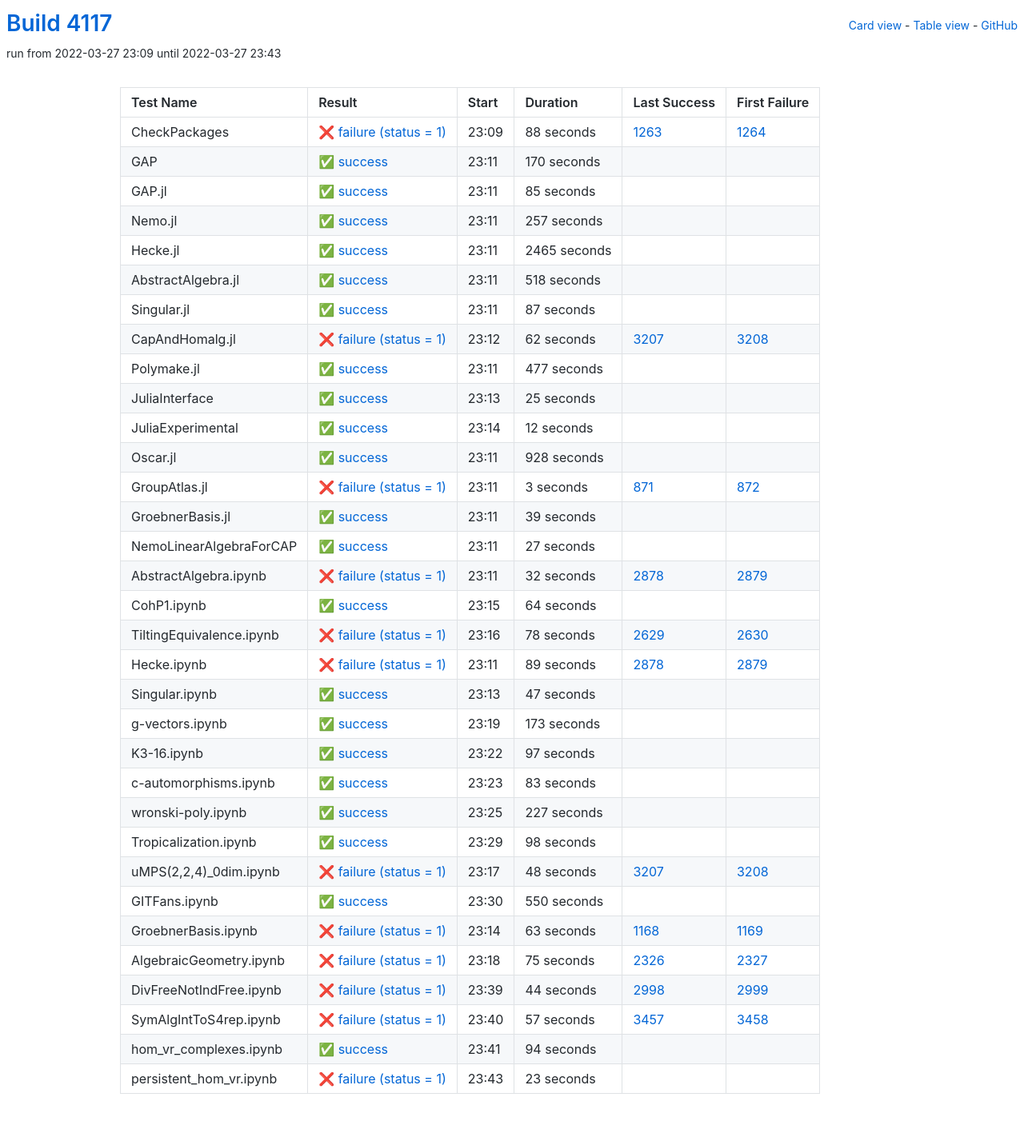
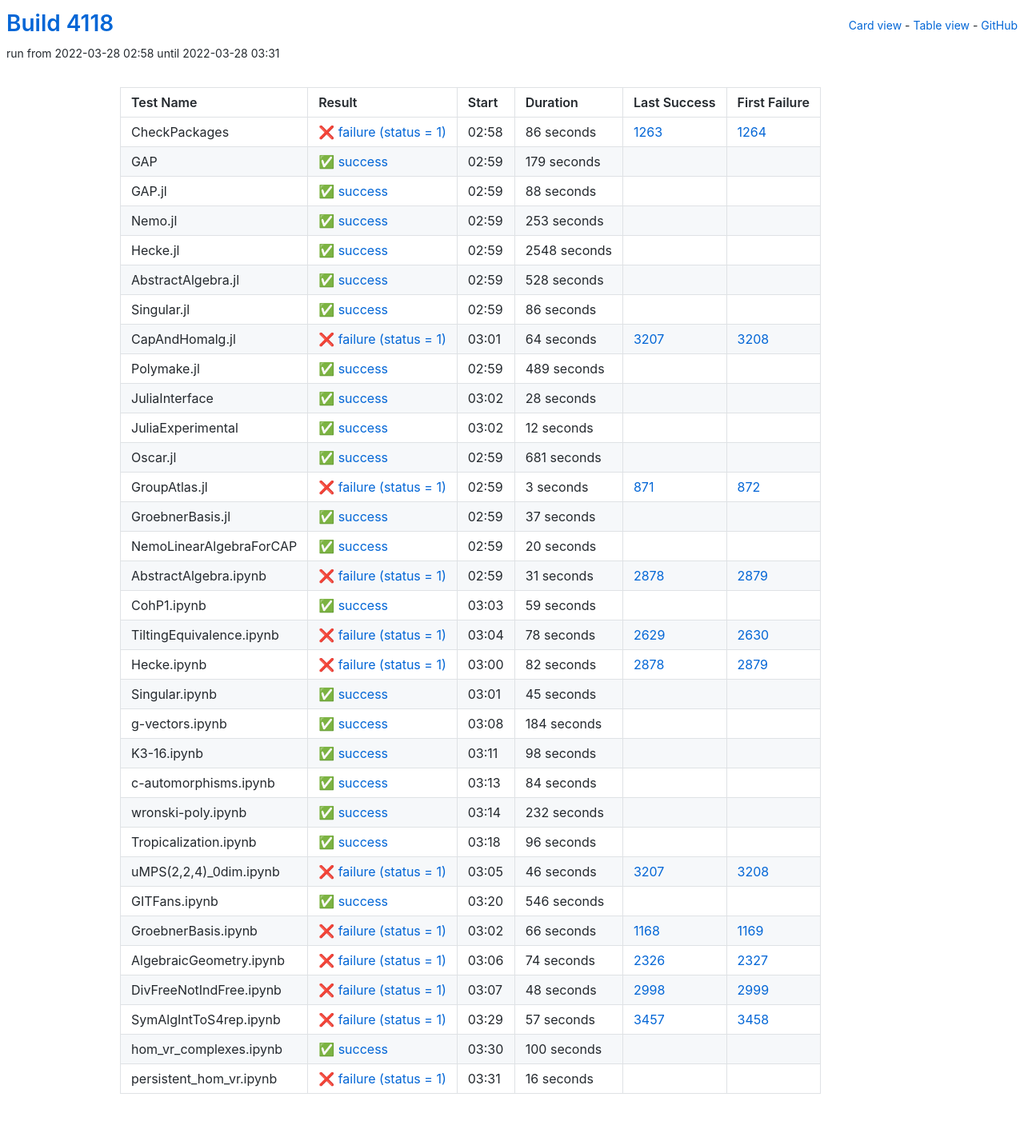
Before and after one commit to oscar-system/oscar-ci-status-stable, a Jekyll site: the page built from table.html, in a window 1280 px wide. Shown: the whole page at 80% size. Built offline with Jekyll 4.4.1, drawn with Linux system fonts in a browser that asks for light colours.

Commit message:
Build #4118

```diff
--- a/_data/ci.yml
+++ b/_data/ci.yml
@@ -1,6 +1,6 @@
 ---
-build: 4117
-build_url: https://oscarci.mathematik.uni-kl.de/job/oscar-stable/4117/
+build: 4118
+build_url: https://oscarci.mathematik.uni-kl.de/job/oscar-stable/4118/
 job: oscar-stable
 organization: oscar-system
 repo: oscar-ci-status-stable
@@ -8,128 +8,128 @@ repourl: https://github.com/oscar-system/oscar-ci-status-stable
 tests:
 - name: CheckPackages
   id: checkpackages
-  log: https://oscarci.mathematik.uni-kl.de/job/oscar-stable/4117/artifact/logs/build-4117/CheckPackages.log
-  start: 2022-03-27 23:09
+  log: https://oscarci.mathematik.uni-kl.de/job/oscar-stable/4118/artifact/logs/build-4118/CheckPackages.log
+  start: 2022-03-28 02:58
   success: false
   exitcode: 1
   status: failure
-  duration: 88
+  duration: 86
   last_success: 1263
   last_success_url: https://oscarci.mathematik.uni-kl.de/job/oscar-stable/1263/
   first_failure: 1264
   first_failure_url: https://oscarci.mathematik.uni-kl.de/job/oscar-stable/1264/
 - name: GAP
   id: gap
-  log: https://oscarci.mathematik.uni-kl.de/job/oscar-stable/4117/artifact/logs/build-4117/GAP.log
-  start: 2022-03-27 23:11
+  log: https://oscarci.mathematik.uni-kl.de/job/oscar-stable/4118/artifact/logs/build-4118/GAP.log
+  start: 2022-03-28 02:59
   success: true
   exitcode: 0
   status: success
-  duration: 170
+  duration: 179
   last_success: false
   last_success_url:
   first_failure: false
   first_failure_url:
 - name: GAP.jl
   id: gap-jl
-  log: https://oscarci.mathematik.uni-kl.de/job/oscar-stable/4117/artifact/logs/build-4117/GAP.jl.log
-  start: 2022-03-27 23:11
+  log: https://oscarci.mathematik.uni-kl.de/job/oscar-stable/4118/artifact/logs/build-4118/GAP.jl.log
+  start: 2022-03-28 02:59
   success: true
   exitcode: 0
   status: success
-  duration: 85
+  duration: 88
   last_success: false
   last_success_url:
   first_failure: false
   first_failure_url:
 - name: Nemo.jl
   id: nemo-jl
-  log: https://oscarci.mathematik.uni-kl.de/job/oscar-stable/4117/artifact/logs/build-4117/Nemo.jl.log
-  start: 2022-03-27 23:11
+  log: https://oscarci.mathematik.uni-kl.de/job/oscar-stable/4118/artifact/logs/build-4118/Nemo.jl.log
+  start: 2022-03-28 02:59
   success: true
   exitcode: 0
   status: success
-  duration: 257
+  duration: 253
   last_success: false
   last_success_url:
   first_failure: false
   first_failure_url:
 - name: Hecke.jl
   id: hecke-jl
-  log: https://oscarci.mathematik.uni-kl.de/job/oscar-stable/4117/artifact/logs/build-4117/Hecke.jl.log
-  start: 2022-03-27 23:11
+  log: https://oscarci.mathematik.uni-kl.de/job/oscar-stable/4118/artifact/logs/build-4118/Hecke.jl.log
+  start: 2022-03-28 02:59
   success: true
   exitcode: 0
   status: success
-  duration: 2465
+  duration: 2548
   last_success: false
   last_success_url:
   first_failure: false
   first_failure_url:
 - name: AbstractAlgebra.jl
   id: abstractalgebra-jl
-  log: https://oscarci.mathematik.uni-kl.de/job/oscar-stable/4117/artifact/logs/build-4117/AbstractAlgebra.jl.log
-  start: 2022-03-27 23:11
+  log: https://oscarci.mathematik.uni-kl.de/job/oscar-stable/4118/artifact/logs/build-4118/AbstractAlgebra.jl.log
+  start: 2022-03-28 02:59
   success: true
   exitcode: 0
   status: success
-  duration: 518
+  duration: 528
   last_success: false
   last_success_url:
   first_failure: false
   first_failure_url:
 - name: Singular.jl
   id: singular-jl
-  log: https://oscarci.mathematik.uni-kl.de/job/oscar-stable/4117/artifact/logs/build-4117/Singular.jl.log
-  start: 2022-03-27 23:11
+  log: https://oscarci.mathematik.uni-kl.de/job/oscar-stable/4118/artifact/logs/build-4118/Singular.jl.log
+  start: 2022-03-28 02:59
   success: true
   exitcode: 0
   status: success
-  duration: 87
+  duration: 86
   last_success: false
   last_success_url:
   first_failure: false
   first_failure_url:
 - name: CapAndHomalg.jl
   id: capandhomalg-jl
-  log: https://oscarci.mathematik.uni-kl.de/job/oscar-stable/4117/artifact/logs/build-4117/CapAndHomalg.jl.log
-  start: 2022-03-27 23:12
+  log: https://oscarci.mathematik.uni-kl.de/job/oscar-stable/4118/artifact/logs/build-4118/CapAndHomalg.jl.log
+  start: 2022-03-28 03:01
   success: false
   exitcode: 1
   status: failure
-  duration: 62
+  duration: 64
   last_success: 3207
   last_success_url: https://oscarci.mathematik.uni-kl.de/job/oscar-stable/3207/
   first_failure: 3208
   first_failure_url: https://oscarci.mathematik.uni-kl.de/job/oscar-stable/3208/
 - name: Polymake.jl
   id: polymake-jl
-  log: https://oscarci.mathematik.uni-kl.de/job/oscar-stable/4117/artifact/logs/build-4117/Polymake.jl.log
-  start: 2022-03-27 23:11
+  log: https://oscarci.mathematik.uni-kl.de/job/oscar-stable/4118/artifact/logs/build-4118/Polymake.jl.log
+  start: 2022-03-28 02:59
   success: true
   exitcode: 0
   status: success
-  duration: 477
+  duration: 489
   last_success: false
   last_success_url:
   first_failure: false
   first_failure_url:
 - name: JuliaInterface
   id: juliainterface
-  log: https://oscarci.mathematik.uni-kl.de/job/oscar-stable/4117/artifact/logs/build-4117/JuliaInterface.log
-  start: 2022-03-27 23:13
+  log: https://oscarci.mathematik.uni-kl.de/job/oscar-stable/4118/artifact/logs/build-4118/JuliaInterface.log
+  start: 2022-03-28 03:02
   success: true
   exitcode: 0
   status: success
-  duration: 25
+  duration: 28
   last_success: false
   last_success_url:
   first_failure: false
   first_failure_url:
 - name: JuliaExperimental
   id: juliaexperimental
-  log: https://oscarci.mathematik.uni-kl.de/job/oscar-stable/4117/artifact/logs/build-4117/JuliaExperimental.log
-  start: 2022-03-27 23:14
+  log: https://oscarci.mathematik.uni-kl.de/job/oscar-stable/4118/artifact/logs/build-4118/JuliaExperimental.log
+  start: 2022-03-28 03:02
   success: true
   exitcode: 0
   status: success
@@ -140,20 +140,20 @@ tests:
   first_failure_url:
 - name: Oscar.jl
   id: oscar-jl
-  log: https://oscarci.mathematik.uni-kl.de/job/oscar-stable/4117/artifact/logs/build-4117/Oscar.jl.log
-  start: 2022-03-27 23:11
+  log: https://oscarci.mathematik.uni-kl.de/job/oscar-stable/4118/artifact/logs/build-4118/Oscar.jl.log
+  start: 2022-03-28 02:59
   success: true
   exitcode: 0
   status: success
-  duration: 928
+  duration: 681
   last_success: false
   last_success_url:
   first_failure: false
   first_failure_url:
 - name: GroupAtlas.jl
   id: groupatlas-jl
-  log: https://oscarci.mathematik.uni-kl.de/job/oscar-stable/4117/artifact/logs/build-4117/GroupAtlas.jl.log
-  start: 2022-03-27 23:11
+  log: https://oscarci.mathematik.uni-kl.de/job/oscar-stable/4118/artifact/logs/build-4118/GroupAtlas.jl.log
+  start: 2022-03-28 02:59
   success: false
   exitcode: 1
   status: failure
@@ -164,56 +164,56 @@ tests:
   first_failure_url: https://oscarci.mathematik.uni-kl.de/job/oscar-stable/872/
 - name: GroebnerBasis.jl
   id: groebnerbasis-jl
-  log: https://oscarci.mathematik.uni-kl.de/job/oscar-stable/4117/artifact/logs/build-4117/GroebnerBasis.jl.log
-  start: 2022-03-27 23:11
+  log: https://oscarci.mathematik.uni-kl.de/job/oscar-stable/4118/artifact/logs/build-4118/GroebnerBasis.jl.log
+  start: 2022-03-28 02:59
   success: true
   exitcode: 0
   status: success
-  duration: 39
+  duration: 37
   last_success: false
   last_success_url:
   first_failure: false
   first_failure_url:
 - name: NemoLinearAlgebraForCAP
   id: nemolinearalgebraforcap
-  log: https://oscarci.mathematik.uni-kl.de/job/oscar-stable/4117/artifact/logs/build-4117/NemoLinearAlgebraForCAP.log
-  start: 2022-03-27 23:11
+  log: https://oscarci.mathematik.uni-kl.de/job/oscar-stable/4118/artifact/logs/build-4118/NemoLinearAlgebraForCAP.log
+  start: 2022-03-28 02:59
   success: true
   exitcode: 0
   status: success
-  duration: 27
+  duration: 20
   last_success: false
   last_success_url:
   first_failure: false
   first_failure_url:
 - name: AbstractAlgebra.ipynb
   id: abstractalgebra-ipynb
-  log: https://oscarci.mathematik.uni-kl.de/job/oscar-stable/4117/artifact/logs/build-4117/AbstractAlgebra.ipynb.log
-  start: 2022-03-27 23:11
+  log: https://oscarci.mathematik.uni-kl.de/job/oscar-stable/4118/artifact/logs/build-4118/AbstractAlgebra.ipynb.log
+  start: 2022-03-28 02:59
   success: false
   exitcode: 1
   status: failure
-  duration: 32
+  duration: 31
   last_success: 2878
   last_success_url: https://oscarci.mathematik.uni-kl.de/job/oscar-stable/2878/
   first_failure: 2879
   first_failure_url: https://oscarci.mathematik.uni-kl.de/job/oscar-stable/2879/
 - name: CohP1.ipynb
   id: cohp1-ipynb
-  log: https://oscarci.mathematik.uni-kl.de/job/oscar-stable/4117/artifact/logs/build-4117/CohP1.ipynb.log
-  start: 2022-03-27 23:15
+  log: https://oscarci.mathematik.uni-kl.de/job/oscar-stable/4118/artifact/logs/build-4118/CohP1.ipynb.log
+  start: 2022-03-28 03:03
   success: true
   exitcode: 0
   status: success
-  duration: 64
+  duration: 59
   last_success: false
   last_success_url:
   first_failure: false
   first_failure_url:
 - name: TiltingEquivalence.ipynb
   id: tiltingequivalence-ipynb
-  log: https://oscarci.mathematik.uni-kl.de/job/oscar-stable/4117/artifact/logs/build-4117/TiltingEquivalence.ipynb.log
-  start: 2022-03-27 23:16
+  log: https://oscarci.mathematik.uni-kl.de/job/oscar-stable/4118/artifact/logs/build-4118/TiltingEquivalence.ipynb.log
+  start: 2022-03-28 03:04
   success: false
   exitcode: 1
   status: failure
@@ -224,80 +224,44 @@ tests:
   first_failure_url: https://oscarci.mathematik.uni-kl.de/job/oscar-stable/2630/
 - name: Hecke.ipynb
   id: hecke-ipynb
-  log: https://oscarci.mathematik.uni-kl.de/job/oscar-stable/4117/artifact/logs/build-4117/Hecke.ipynb.log
-  start: 2022-03-27 23:11
+  log: https://oscarci.mathematik.uni-kl.de/job/oscar-stable/4118/artifact/logs/build-4118/Hecke.ipynb.log
+  start: 2022-03-28 03:00
   success: false
   exitcode: 1
   status: failure
-  duration: 89
+  duration: 82
   last_success: 2878
   last_success_url: https://oscarci.mathematik.uni-kl.de/job/oscar-stable/2878/
   first_failure: 2879
   first_failure_url: https://oscarci.mathematik.uni-kl.de/job/oscar-stable/2879/
 - name: Singular.ipynb
   id: singular-ipynb
-  log: https://oscarci.mathematik.uni-kl.de/job/oscar-stable/4117/artifact/logs/build-4117/Singular.ipynb.log
-  start: 2022-03-27 23:13
+  log: https://oscarci.mathematik.uni-kl.de/job/oscar-stable/4118/artifact/logs/build-4118/Singular.ipynb.log
+  start: 2022-03-28 03:01
   success: true
   exitcode: 0
   status: success
-  duration: 47
+  duration: 45
   last_success: false
   last_success_url:
   first_failure: false
   first_failure_url:
 - name: g-vectors.ipynb
   id: g-vectors-ipynb
-  log: https://oscarci.mathematik.uni-kl.de/job/oscar-stable/4117/artifact/logs/build-4117/g-vectors.ipynb.log
-  start: 2022-03-27 23:19
+  log: https://oscarci.mathematik.uni-kl.de/job/oscar-stable/4118/artifact/logs/build-4118/g-vectors.ipynb.log
+  start: 2022-03-28 03:08
   success: true
   exitcode: 0
   status: success
-  duration: 173
+  duration: 184
   last_success: false
   last_success_url:
   first_failure: false
   first_failure_url:
 - name: K3-16.ipynb
   id: k3-16-ipynb
-  log: https://oscarci.mathematik.uni-kl.de/job/oscar-stable/4117/artifact/logs/build-4117/K3-16.ipynb.log
-  start: 2022-03-27 23:22
-  success: true
-  exitcode: 0
-  status: success
-  duration: 97
-  last_success: false
-  last_success_url:
-  first_failure: false
-  first_failure_url:
-- name: c-automorphisms.ipynb
-  id: c-automorphisms-ipynb
-  log: https://oscarci.mathematik.uni-kl.de/job/oscar-stable/4117/artifact/logs/build-4117/c-automorphisms.ipynb.log
-  start: 2022-03-27 23:23
-  success: true
-  exitcode: 0
-  status: success
-  duration: 83
-  last_success: false
-  last_success_url:
-  first_failure: false
-  first_failure_url:
-- name: wronski-poly.ipynb
-  id: wronski-poly-ipynb
-  log: https://oscarci.mathematik.uni-kl.de/job/oscar-stable/4117/artifact/logs/build-4117/wronski-poly.ipynb.log
-  start: 2022-03-27 23:25
-  success: true
-  exitcode: 0
-  status: success
-  duration: 227
-  last_success: false
-  last_success_url:
-  first_failure: false
-  first_failure_url:
-- name: Tropicalization.ipynb
-  id: tropicalization-ipynb
-  log: https://oscarci.mathematik.uni-kl.de/job/oscar-stable/4117/artifact/logs/build-4117/Tropicalization.ipynb.log
-  start: 2022-03-27 23:29
+  log: https://oscarci.mathematik.uni-kl.de/job/oscar-stable/4118/artifact/logs/build-4118/K3-16.ipynb.log
+  start: 2022-03-28 03:11
   success: true
   exitcode: 0
   status: success
@@ -306,70 +270,106 @@ tests:
   last_success_url:
   first_failure: false
   first_failure_url:
+- name: c-automorphisms.ipynb
+  id: c-automorphisms-ipynb
+  log: https://oscarci.mathematik.uni-kl.de/job/oscar-stable/4118/artifact/logs/build-4118/c-automorphisms.ipynb.log
+  start: 2022-03-28 03:13
+  success: true
+  exitcode: 0
+  status: success
+  duration: 84
+  last_success: false
+  last_success_url:
+  first_failure: false
+  first_failure_url:
+- name: wronski-poly.ipynb
+  id: wronski-poly-ipynb
+  log: https://oscarci.mathematik.uni-kl.de/job/oscar-stable/4118/artifact/logs/build-4118/wronski-poly.ipynb.log
+  start: 2022-03-28 03:14
+  success: true
+  exitcode: 0
+  status: success
+  duration: 232
+  last_success: false
+  last_success_url:
+  first_failure: false
+  first_failure_url:
+- name: Tropicalization.ipynb
+  id: tropicalization-ipynb
+  log: https://oscarci.mathematik.uni-kl.de/job/oscar-stable/4118/artifact/logs/build-4118/Tropicalization.ipynb.log
+  start: 2022-03-28 03:18
+  success: true
+  exitcode: 0
+  status: success
+  duration: 96
+  last_success: false
+  last_success_url:
+  first_failure: false
+  first_failure_url:
 - name: uMPS(2,2,4)_0dim.ipynb
   id: umps-2-2-4-0dim-ipynb
-  log: https://oscarci.mathematik.uni-kl.de/job/oscar-stable/4117/artifact/logs/build-4117/uMPS-2-2-4-_0dim.ipynb.log
-  start: 2022-03-27 23:17
+  log: https://oscarci.mathematik.uni-kl.de/job/oscar-stable/4118/artifact/logs/build-4118/uMPS-2-2-4-_0dim.ipynb.log
+  start: 2022-03-28 03:05
   success: false
   exitcode: 1
   status: failure
-  duration: 48
+  duration: 46
   last_success: 3207
   last_success_url: https://oscarci.mathematik.uni-kl.de/job/oscar-stable/3207/
   first_failure: 3208
   first_failure_url: https://oscarci.mathematik.uni-kl.de/job/oscar-stable/3208/
 - name: GITFans.ipynb
   id: gitfans-ipynb
-  log: https://oscarci.mathematik.uni-kl.de/job/oscar-stable/4117/artifact/logs/build-4117/GITFans.ipynb.log
-  start: 2022-03-27 23:30
+  log: https://oscarci.mathematik.uni-kl.de/job/oscar-stable/4118/artifact/logs/build-4118/GITFans.ipynb.log
+  start: 2022-03-28 03:20
   success: true
   exitcode: 0
   status: success
-  duration: 550
+  duration: 546
   last_success: false
   last_success_url:
   first_failure: false
   first_failure_url:
 - name: GroebnerBasis.ipynb
   id: groebnerbasis-ipynb
-  log: https://oscarci.mathematik.uni-kl.de/job/oscar-stable/4117/artifact/logs/build-4117/GroebnerBasis.ipynb.log
-  start: 2022-03-27 23:14
+  log: https://oscarci.mathematik.uni-kl.de/job/oscar-stable/4118/artifact/logs/build-4118/GroebnerBasis.ipynb.log
+  start: 2022-03-28 03:02
   success: false
   exitcode: 1
   status: failure
-  duration: 63
+  duration: 66
   last_success: 1168
   last_success_url: https://oscarci.mathematik.uni-kl.de/job/oscar-stable/1168/
   first_failure: 1169
   first_failure_url: https://oscarci.mathematik.uni-kl.de/job/oscar-stable/1169/
 - name: AlgebraicGeometry.ipynb
   id: algebraicgeometry-ipynb
-  log: https://oscarci.mathematik.uni-kl.de/job/oscar-stable/4117/artifact/logs/build-4117/AlgebraicGeometry.ipynb.log
-  start: 2022-03-27 23:18
+  log: https://oscarci.mathematik.uni-kl.de/job/oscar-stable/4118/artifact/logs/build-4118/AlgebraicGeometry.ipynb.log
+  start: 2022-03-28 03:06
   success: false
   exitcode: 1
   status: failure
-  duration: 75
+  duration: 74
   last_success: 2326
   last_success_url: https://oscarci.mathematik.uni-kl.de/job/oscar-stable/2326/
   first_failure: 2327
   first_failure_url: https://oscarci.mathematik.uni-kl.de/job/oscar-stable/2327/
 - name: DivFreeNotIndFree.ipynb
   id: divfreenotindfree-ipynb
-  log: https://oscarci.mathematik.uni-kl.de/job/oscar-stable/4117/artifact/logs/build-4117/DivFreeNotIndFree.ipynb.log
-  start: 2022-03-27 23:39
+  log: https://oscarci.mathematik.uni-kl.de/job/oscar-stable/4118/artifact/logs/build-4118/DivFreeNotIndFree.ipynb.log
+  start: 2022-03-28 03:07
   success: false
   exitcode: 1
   status: failure
-  duration: 44
+  duration: 48
   last_success: 2998
   last_success_url: https://oscarci.mathematik.uni-kl.de/job/oscar-stable/2998/
   first_failure: 2999
   first_failure_url: https://oscarci.mathematik.uni-kl.de/job/oscar-stable/2999/
 - name: SymAlgIntToS4rep.ipynb
   id: symalginttos4rep-ipynb
-  log: https://oscarci.mathematik.uni-kl.de/job/oscar-stable/4117/artifact/logs/build-4117/SymAlgIntToS4rep.ipynb.log
-  start: 2022-03-27 23:40
+  log: https://oscarci.mathematik.uni-kl.de/job/oscar-stable/4118/artifact/logs/build-4118/SymAlgIntToS4rep.ipynb.log
+  start: 2022-03-28 03:29
   success: false
   exitcode: 1
   status: failure
@@ -380,24 +380,24 @@ tests:
   first_failure_url: https://oscarci.mathematik.uni-kl.de/job/oscar-stable/3458/
 - name: hom_vr_complexes.ipynb
   id: hom-vr-complexes-ipynb
-  log: https://oscarci.mathematik.uni-kl.de/job/oscar-stable/4117/artifact/logs/build-4117/hom_vr_complexes.ipynb.log
-  start: 2022-03-27 23:41
+  log: https://oscarci.mathematik.uni-kl.de/job/oscar-stable/4118/artifact/logs/build-4118/hom_vr_complexes.ipynb.log
+  start: 2022-03-28 03:30
   success: true
   exitcode: 0
   status: success
-  duration: 94
+  duration: 100
   last_success: false
   last_success_url:
   first_failure: false
   first_failure_url:
 - name: persistent_hom_vr.ipynb
   id: persistent-hom-vr-ipynb
-  log: https://oscarci.mathematik.uni-kl.de/job/oscar-stable/4117/artifact/logs/build-4117/persistent_hom_vr.ipynb.log
-  start: 2022-03-27 23:43
+  log: https://oscarci.mathematik.uni-kl.de/job/oscar-stable/4118/artifact/logs/build-4118/persistent_hom_vr.ipynb.log
+  start: 2022-03-28 03:31
   success: false
   exitcode: 1
   status: failure
-  duration: 23
+  duration: 16
   last_success: false
   last_success_url:
   first_failure: false
```
Also changed, not shown: README.md.
